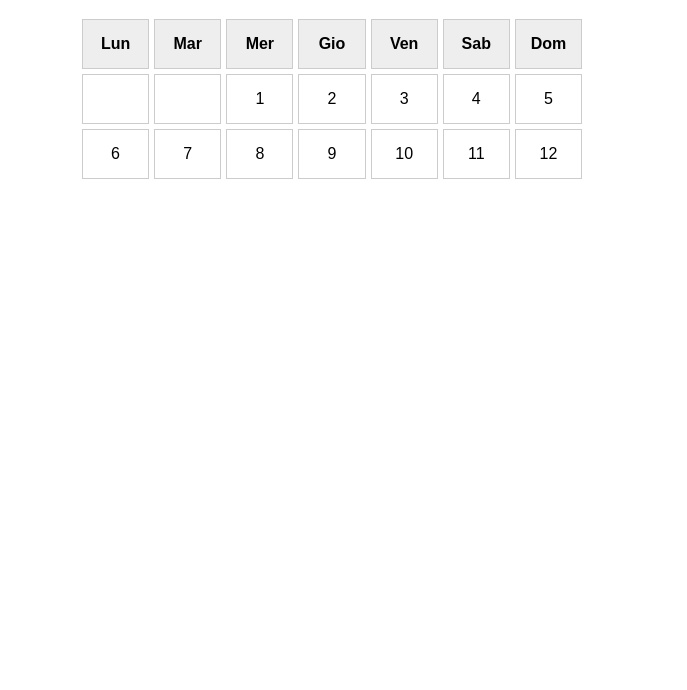
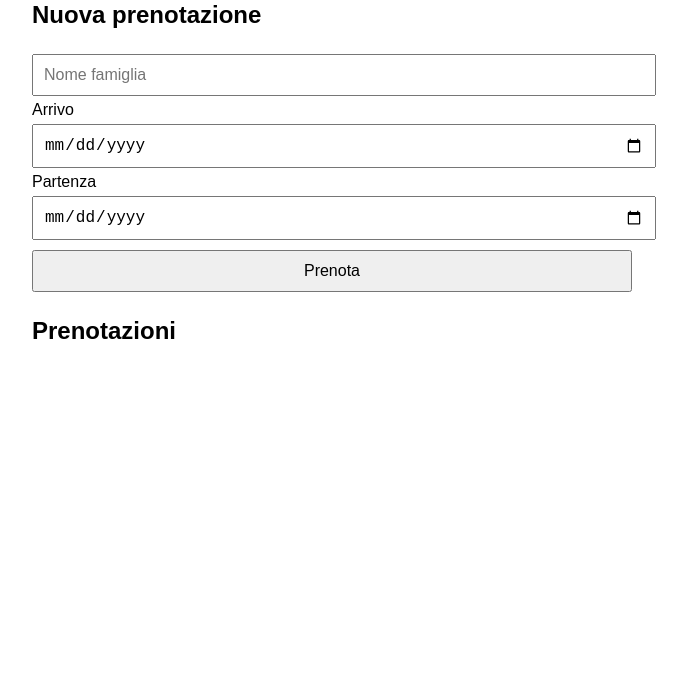
Before and after one commit to aleolix/Calendario-Stanza-Rossa-, a plain HTML site: page index.html in a window 1280 px wide. Shown: the part 110-800 px from the top of the page, without its empty margins (308-995 px from the left). Drawn offline with Linux system fonts and the light colour scheme.

Commit message:
Update index.html

```diff
--- a/index.html
+++ b/index.html
@@ -3,72 +3,67 @@
 <head>
 <meta charset="UTF-8">
 <meta name="viewport" content="width=device-width, initial-scale=1.0">
-<title>Calendario Casa Vacanze</title>
+
+<title>Stanza Rossa</title>
 
 <style>
 body {
   font-family: Arial, sans-serif;
-  margin: 20px;
+  max-width: 600px;
+  margin: 20px auto;
+  padding: 10px;
+}
+
+h1 {
   text-align: center;
 }
 
-h1 {
-  color: #333;
+input, button {
+  width: 100%;
+  padding: 10px;
+  margin: 5px 0;
+  font-size: 16px;
 }
 
-.calendar {
-  max-width: 500px;
-  margin: auto;
-  display: grid;
-  grid-template-columns: repeat(7, 1fr);
-  gap: 5px;
+button {
+  cursor: pointer;
 }
 
-.day {
+.prenotazione {
   border: 1px solid #ccc;
-  padding: 15px 5px;
+  padding: 10px;
+  margin-top: 10px;
 }
+</style>
 
-.header {
-  font-weight: bold;
-  background: #eee;
-}
-
-</style>
 </head>
 
 <body>
 
-<h1>🏡 Calendario Casa Vacanze</h1>
+<h1>🏡 Stanza Rossa</h1>
 
-<h2>Luglio 2026</h2>
+<h2>Nuova prenotazione</h2>
 
-<div class="calendar">
-<div class="day header">Lun</div>
-<div class="day header">Mar</div>
-<div class="day header">Mer</div>
-<div class="day header">Gio</div>
-<div class="day header">Ven</div>
-<div class="day header">Sab</div>
-<div class="day header">Dom</div>
+<input id="famiglia" placeholder="Nome famiglia">
 
-<div class="day"></div>
-<div class="day"></div>
-<div class="day">1</div>
-<div class="day">2</div>
-<div class="day">3</div>
-<div class="day">4</div>
-<div class="day">5</div>
+<label>Arrivo</label>
+<input id="arrivo" type="date">
 
-<div class="day">6</div>
-<div class="day">7</div>
-<div class="day">8</div>
-<div class="day">9</div>
-<div class="day">10</div>
-<div class="day">11</div>
-<div class="day">12</div>
+<label>Partenza</label>
+<input id="partenza" type="date">
 
-</div>
+<button onclick="salvaPrenotazione()">Prenota</button>
+
+<h2>Prenotazioni</h2>
+
+<div id="lista"></div>
+
+
+<script type="module">
+
+// qui inseriremo Firebase nel prossimo passaggio
+
+</script>
 
 </body>
 </html>
```
